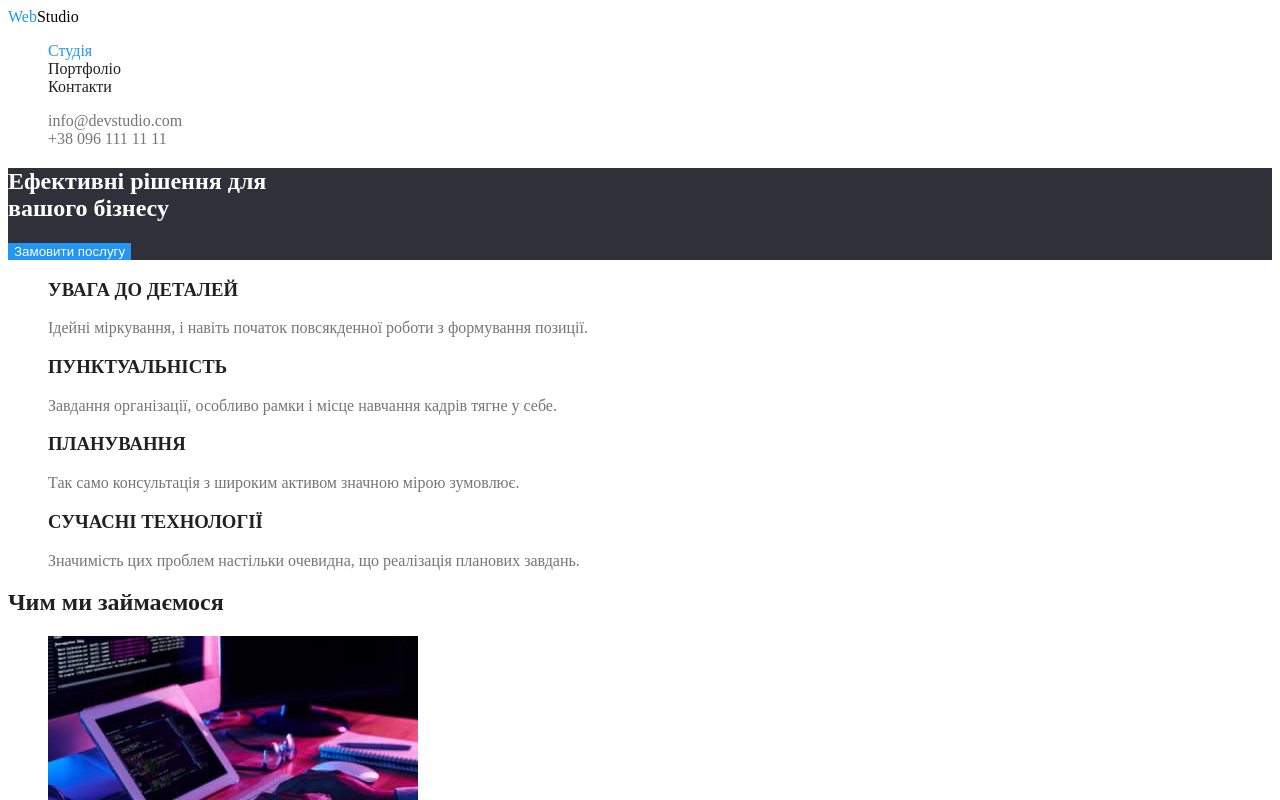
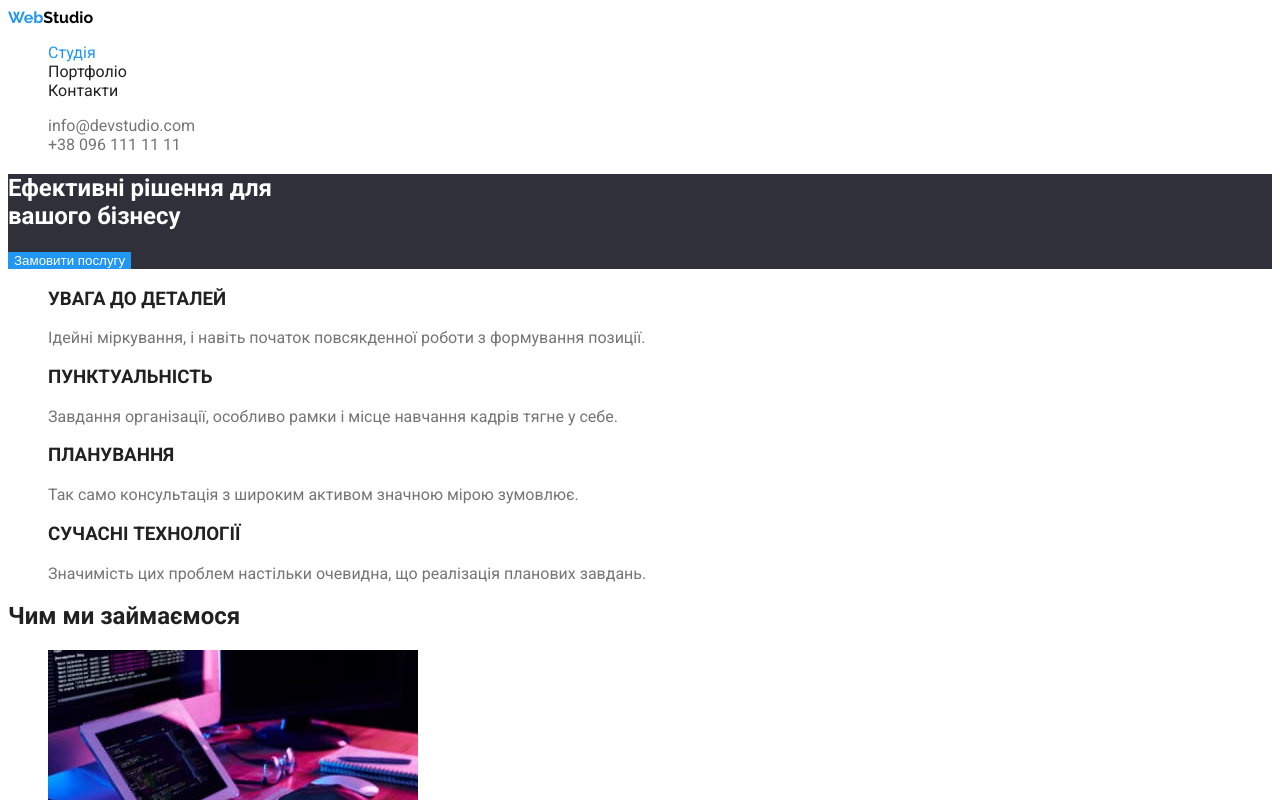
Before and after one commit to ZakiAlina/goit-markup-hw-02, a plain HTML site: page index.html in a window 1280 px wide. Shown: the top 800 px of the page. Drawn offline with Linux system fonts and the light colour scheme.

Commit message:
added font

```diff
--- a/css/styles.css
+++ b/css/styles.css
@@ -26,6 +26,7 @@
 body {
     background-color: var(--background-color);
     color: var(--title-color);
+    font-family: 'Roboto', sans-serif;
 }
 
 .visually-hidden {
@@ -65,6 +66,7 @@ body {
 
 .logo {
     color: var(--accent-color);
+    font-family: 'Raleway';
 }
 
 .dark-logo {
--- a/index.html
+++ b/index.html
@@ -4,6 +4,12 @@
     <meta charset="UTF-8" />
     <meta name="viewport" content="width=device-width, initial-scale=1.0" />
     <title>Студія</title>
+    <link rel="preconnect" href="https://fonts.googleapis.com" />
+    <link rel="preconnect" href="https://fonts.gstatic.com" crossorigin />
+    <link
+      href="https://fonts.googleapis.com/css2?family=Raleway:wght@700&family=Roboto:wght@400;500;700;900&display=swap"
+      rel="stylesheet"
+    />
     <link rel="stylesheet" href="./css/styles.css" />
   </head>
   <body>
```
